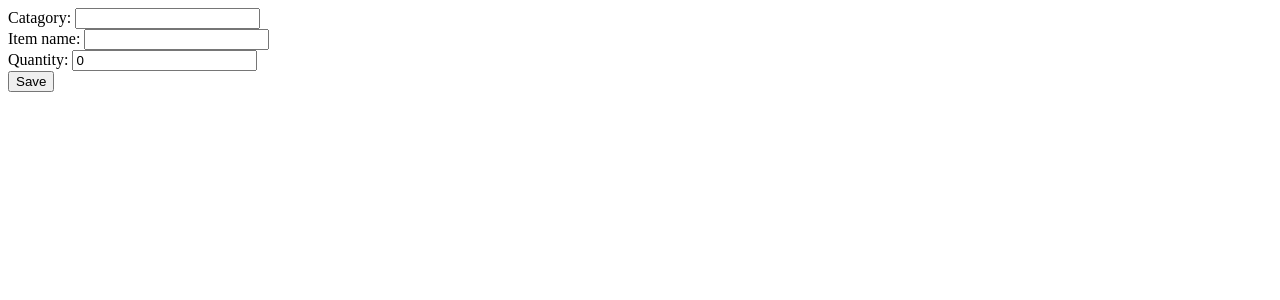
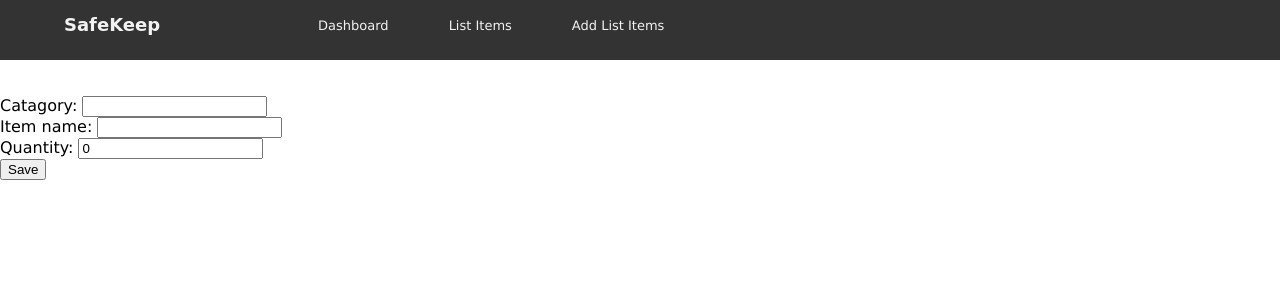
Before and after one commit to Eyu-mersha/inventory_management, a Django app: page /add_items/ in a window 1280 px wide. Shown: the top 300 px of the page. Run offline with Django 5.2, Linux system fonts and the light colour scheme.

Commit message:
created template files css js and html

```diff
--- /dev/null
+++ b/inventory_management_api/inventorymgmt/static/css/stylesheet.css
@@ -0,0 +1,4 @@
+body {
+    margin-top: 500px;
+    font-family: verdana;
+  }
--- a/inventory_management_api/inventorymgmt/templates/add_items.html
+++ b/inventory_management_api/inventorymgmt/templates/add_items.html
@@ -1,11 +1,15 @@
+{% load static %}
 <!DOCTYPE html>
 <html lang="en">
 <head>
     <meta charset="UTF-8">
     <meta name="viewport" content="width=device-width, initial-scale=1.0">
     <title>{{title}}</title>
+    <link rel="stylesheet" href="{% static 'css/stylesheet.css' %}">
 </head>
-<body>
+{% include 'navbar.html' %}
+<body style="margin-top: 6rem;">
+
     <form method='POST' action=''>{% csrf_token %}
         {{form}}
         <input type="submit" value='Save'/>
--- a/inventory_management_api/inventorymgmt/templates/home.html
+++ b/inventory_management_api/inventorymgmt/templates/home.html
@@ -1,11 +1,15 @@
+{% load static %}
 <!DOCTYPE html>
 <html lang="en">
 <head>
     <meta charset="UTF-8">
     <meta name="viewport" content="width=device-width, initial-scale=1.0">
     <title>Home Page</title>
+
+    <link rel="stylesheet" href="{% static 'css/stylesheet.css' %}">
 </head>
 <body>
+    {% include 'navbar.html' %}
     <p>Welcome to the home page</p>
 </body>
 </html>
--- a/inventory_management_api/inventorymgmt/templates/list_items.html
+++ b/inventory_management_api/inventorymgmt/templates/list_items.html
@@ -1,11 +1,15 @@
+{% load static %}
 <!DOCTYPE html>
 <html lang="en">
 <head>
     <meta charset="UTF-8">
     <meta name="viewport" content="width=device-width, initial-scale=1.0">
     <title>{{title}}</title>
+    <link rel="stylesheet" href="{% static 'css/stylesheet.css' %}">
 </head>
-<body>
+{% include 'navbar.html' %}
+<body style="margin-top: 6rem;">
+
     {% for item in queryset %}
     {{item.item_name}}         {{item.quantity}} <br>
     {% endfor %}
--- /dev/null
+++ b/inventory_management_api/inventorymgmt/templates/navbar.html
@@ -0,0 +1,23 @@
+    <nav>
+        <ul>
+            <li class="Brand">SafeKeep</li>
+            <li>Dashboard</li>
+            <li>List Items</li>
+            <li>Add List Items</li>
+        </ul>
+    </nav>
+
+    <style>
+        .Brand{
+            font-family:cursive;
+            font-size: large;
+            font-weight: bold;
+            padding-top: 14px;
+            padding-left: 4rem;
+            padding-right: 8rem;
+        }
+        nav {background-color:#333; height: 60px ;position: fixed;width:100%;top: 0;}
+        body {margin:0 ; padding:0; box-sizing: border-box;}
+        ul {color: white; list-style: none; display: inline; margin: auto; padding-top: 25px;}
+        ul li {float: left;display: block;color: #f2f2f2;text-align: center;padding: 18px 30px;text-decoration: none; font-size: small;}
+    </style>
--- a/inventory_management_api/inventorymgmt/views.py
+++ b/inventory_management_api/inventorymgmt/views.py
@@ -1,4 +1,4 @@
-from django.shortcuts import render
+from django.shortcuts import render, redirect
 
 from inventorymgmt import models,forms
 
@@ -22,6 +22,7 @@ def add_items(request):
     form = forms.StockCreationForm(request.POST or None)
     if form.is_valid():
         form.save()
+        return redirect('list_items')
     queryset= models.Stock.objects.all()
     context = {
         "form": form,
```
Also changed, not shown: inventory_management_api/db.sqlite3, inventory_management_api/inventorymgmt/static/css/navstyle.css (added).
